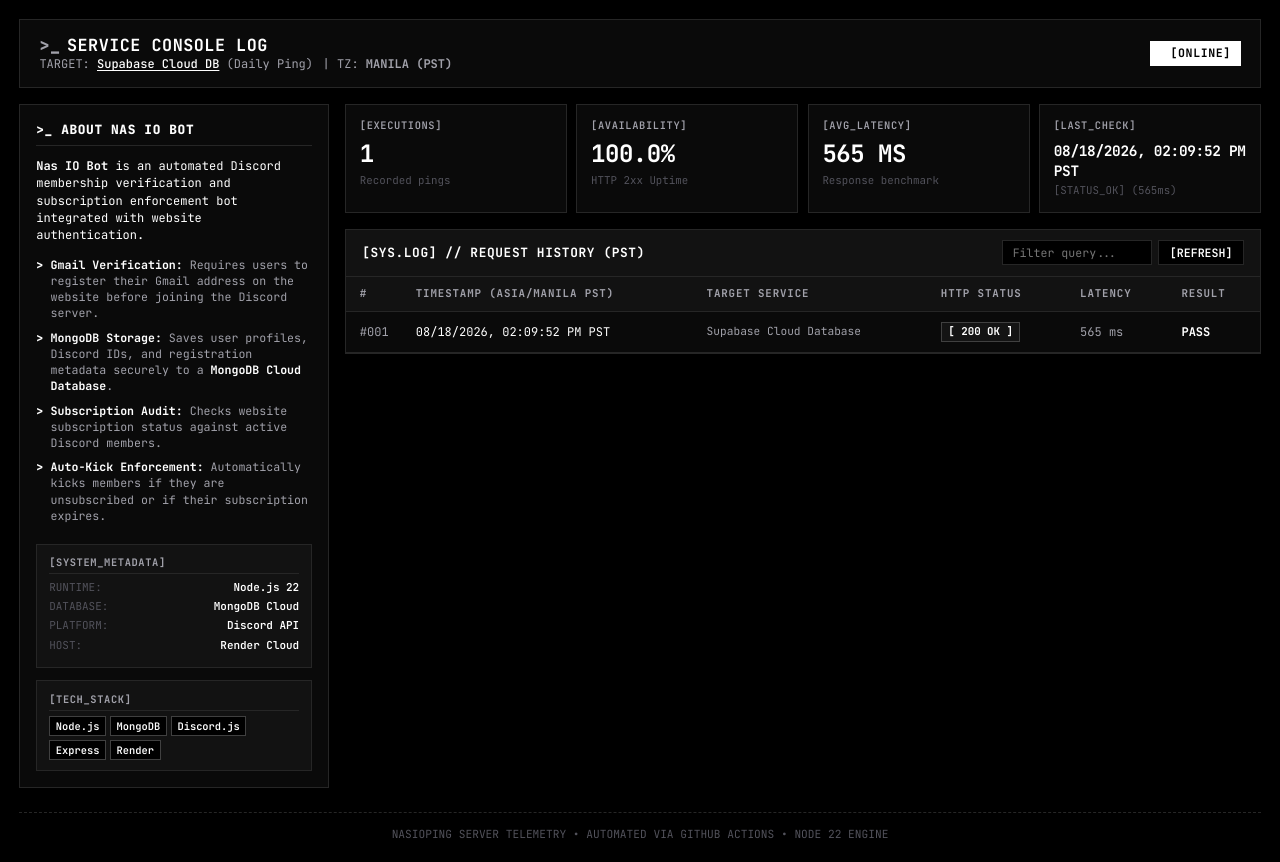
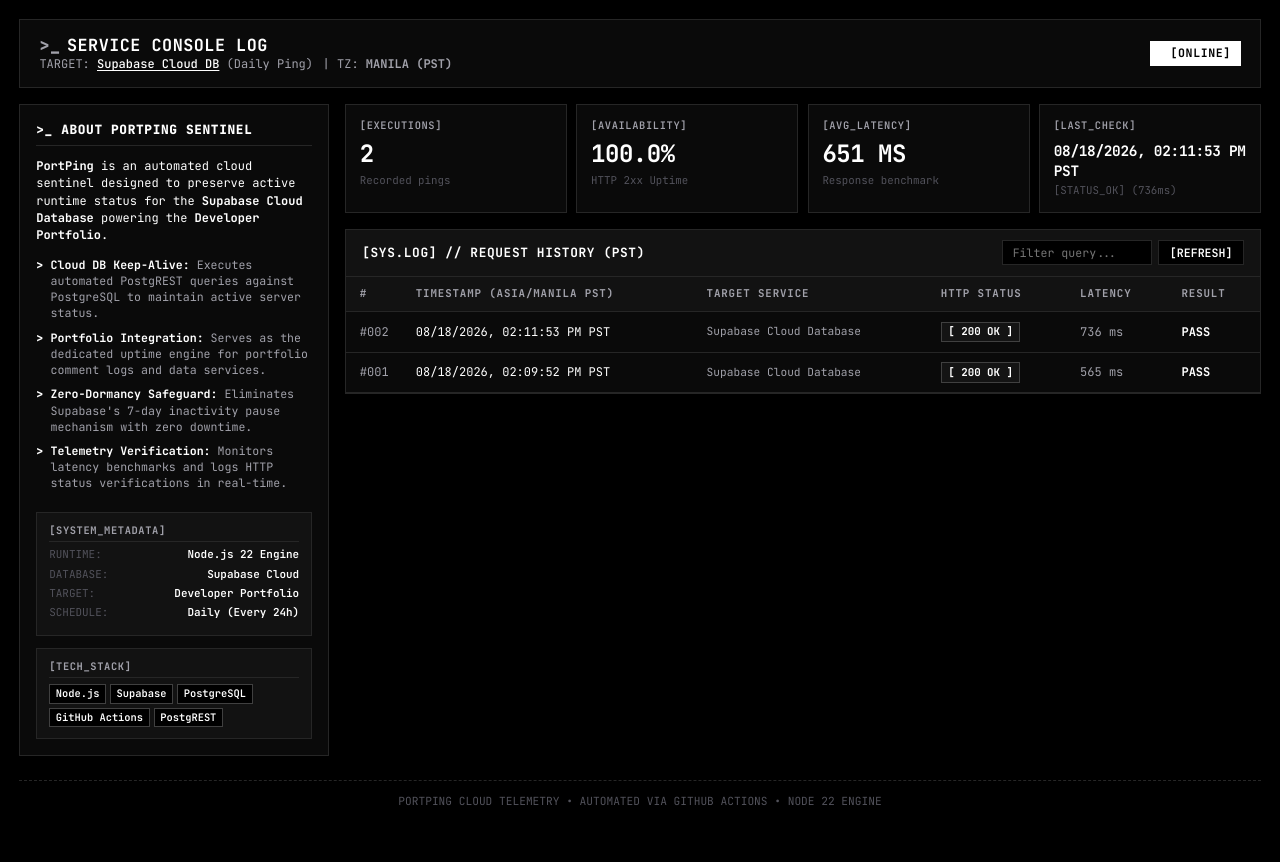
Before and after one commit to rebienalddev/PortPing, a website: page index.html in a window 1280 px wide. After the commit the page ends 829 px from the top, so only its background shows below. Drawn offline with Linux system fonts and the light colour scheme.

Commit message:
Update console details to fancy PortPing Sentinel for Supabase Portfolio DB

```diff
--- a/index.html
+++ b/index.html
@@ -3,8 +3,8 @@
 <head>
   <meta charset="UTF-8" />
   <meta name="viewport" content="width=device-width, initial-scale=1.0, viewport-fit=cover" />
-  <title>NASIOPING // SERVER CONSOLE & TELEMETRY LOGS</title>
-  <meta name="description" content="Black & White Minimalist Terminal Server Console for Render Web Service Keep-Alive Logs." />
+  <title>PORTPING // SUPABASE CLOUD DB TELEMETRY CONSOLE</title>
+  <meta name="description" content="Terminal Server Console for Supabase Cloud Database Keep-Alive Sentinel." />
   <link rel="preconnect" href="https://fonts.googleapis.com" />
   <link rel="preconnect" href="https://fonts.gstatic.com" crossorigin />
   <link href="https://fonts.googleapis.com/css2?family=JetBrains+Mono:wght@300;400;500;600;700;800&display=swap" rel="stylesheet" />
@@ -539,24 +539,24 @@
 
       <!-- Left Column: Project Description & Tech Metadata -->
       <aside class="left-info-panel">
-        <div class="info-panel-title">&gt;_ ABOUT NAS IO BOT</div>
+        <div class="info-panel-title">&gt;_ ABOUT PORTPING SENTINEL</div>
 
         <p class="info-desc-text">
-          <strong>Nas IO Bot</strong> is an automated Discord membership verification and subscription enforcement bot integrated with website authentication.
+          <strong>PortPing</strong> is an automated cloud sentinel designed to preserve active runtime status for the <strong>Supabase Cloud Database</strong> powering the <strong>Developer Portfolio</strong>.
         </p>
 
         <ul class="info-bullets">
           <li>
-            <strong>Gmail Verification:</strong> Requires users to register their Gmail address on the website before joining the Discord server.
+            <strong>Cloud DB Keep-Alive:</strong> Executes automated PostgREST queries against PostgreSQL to maintain active server status.
           </li>
           <li>
-            <strong>MongoDB Storage:</strong> Saves user profiles, Discord IDs, and registration metadata securely to a <strong>MongoDB Cloud Database</strong>.
+            <strong>Portfolio Integration:</strong> Serves as the dedicated uptime engine for portfolio comment logs and data services.
           </li>
           <li>
-            <strong>Subscription Audit:</strong> Checks website subscription status against active Discord members.
+            <strong>Zero-Dormancy Safeguard:</strong> Eliminates Supabase's 7-day inactivity pause mechanism with zero downtime.
           </li>
           <li>
-            <strong>Auto-Kick Enforcement:</strong> Automatically kicks members if they are unsubscribed or if their subscription expires.
+            <strong>Telemetry Verification:</strong> Monitors latency benchmarks and logs HTTP status verifications in real-time.
           </li>
         </ul>
 
@@ -564,19 +564,19 @@
           <div class="spec-header">[SYSTEM_METADATA]</div>
           <div class="spec-row">
             <span class="spec-key">RUNTIME:</span>
-            <span class="spec-val">Node.js 22</span>
+            <span class="spec-val">Node.js 22 Engine</span>
           </div>
           <div class="spec-row">
             <span class="spec-key">DATABASE:</span>
-            <span class="spec-val">MongoDB Cloud</span>
+            <span class="spec-val">Supabase Cloud</span>
           </div>
           <div class="spec-row">
-            <span class="spec-key">PLATFORM:</span>
-            <span class="spec-val">Discord API</span>
+            <span class="spec-key">TARGET:</span>
+            <span class="spec-val">Developer Portfolio</span>
           </div>
           <div class="spec-row">
-            <span class="spec-key">HOST:</span>
-            <span class="spec-val">Render Cloud</span>
+            <span class="spec-key">SCHEDULE:</span>
+            <span class="spec-val">Daily (Every 24h)</span>
           </div>
         </div>
 
@@ -584,10 +584,10 @@
           <div class="spec-header">[TECH_STACK]</div>
           <div class="stack-badges">
             <span class="badge-item">Node.js</span>
-            <span class="badge-item">MongoDB</span>
-            <span class="badge-item">Discord.js</span>
-            <span class="badge-item">Express</span>
-            <span class="badge-item">Render</span>
+            <span class="badge-item">Supabase</span>
+            <span class="badge-item">PostgreSQL</span>
+            <span class="badge-item">GitHub Actions</span>
+            <span class="badge-item">PostgREST</span>
           </div>
         </div>
       </aside>
@@ -656,7 +656,7 @@
     </div>
 
     <footer>
-      <p>NASIOPING SERVER TELEMETRY &bull; AUTOMATED VIA GITHUB ACTIONS &bull; NODE 22 ENGINE</p>
+      <p>PORTPING CLOUD TELEMETRY &bull; AUTOMATED VIA GITHUB ACTIONS &bull; NODE 22 ENGINE</p>
     </footer>
   </div>
 
--- a/pings.json
+++ b/pings.json
@@ -8,5 +8,15 @@
     "success": true,
     "targetUrl": "https://ngjckggjadtoevbnhjhi.supabase.co/rest/v1/comments?select=id&limit=1",
     "targetName": "Supabase Cloud Database"
+  },
+  {
+    "id": "ping-1787033513791-473",
+    "timestamp": "2026-08-18T06:11:53.054Z",
+    "status": 200,
+    "statusText": "OK",
+    "responseTimeMs": 736,
+    "success": true,
+    "targetUrl": "https://ngjckggjadtoevbnhjhi.supabase.co/rest/v1/comments?select=id&limit=1",
+    "targetName": "Supabase Cloud Database"
   }
 ]
```
